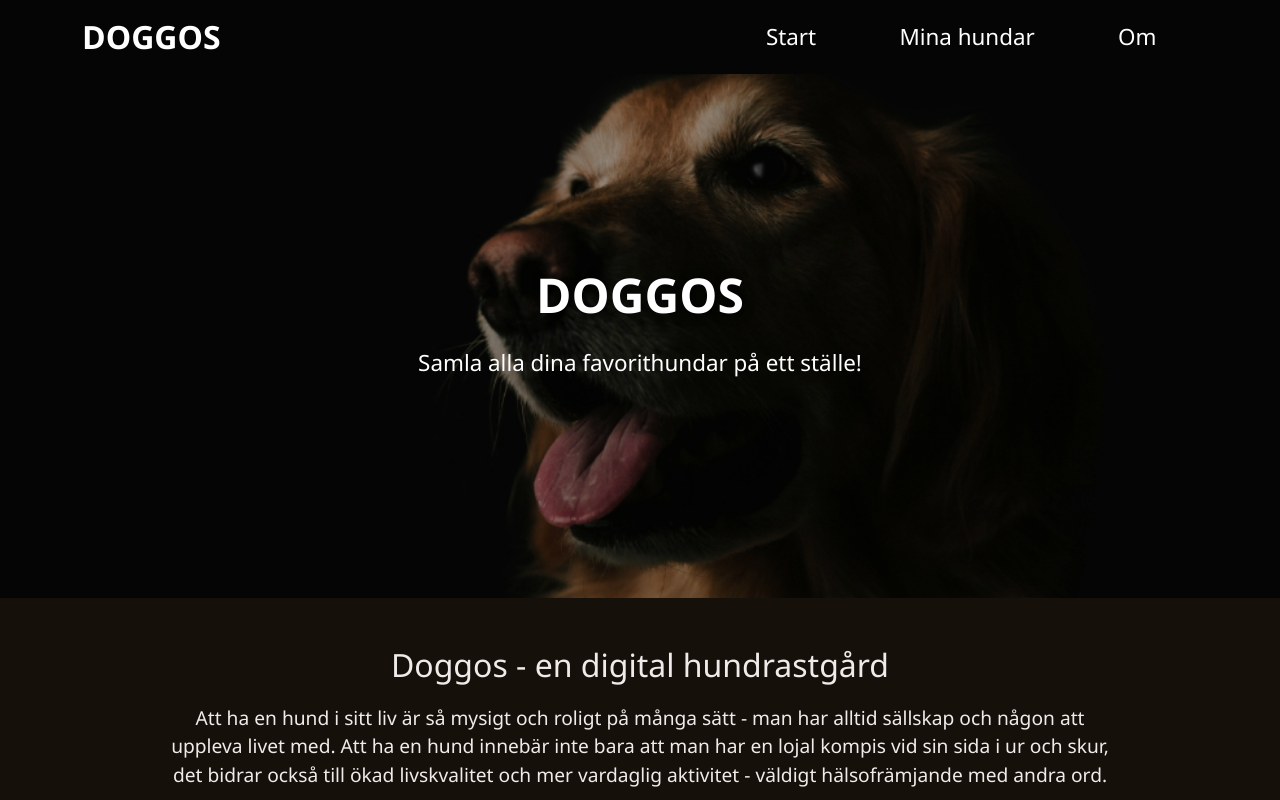
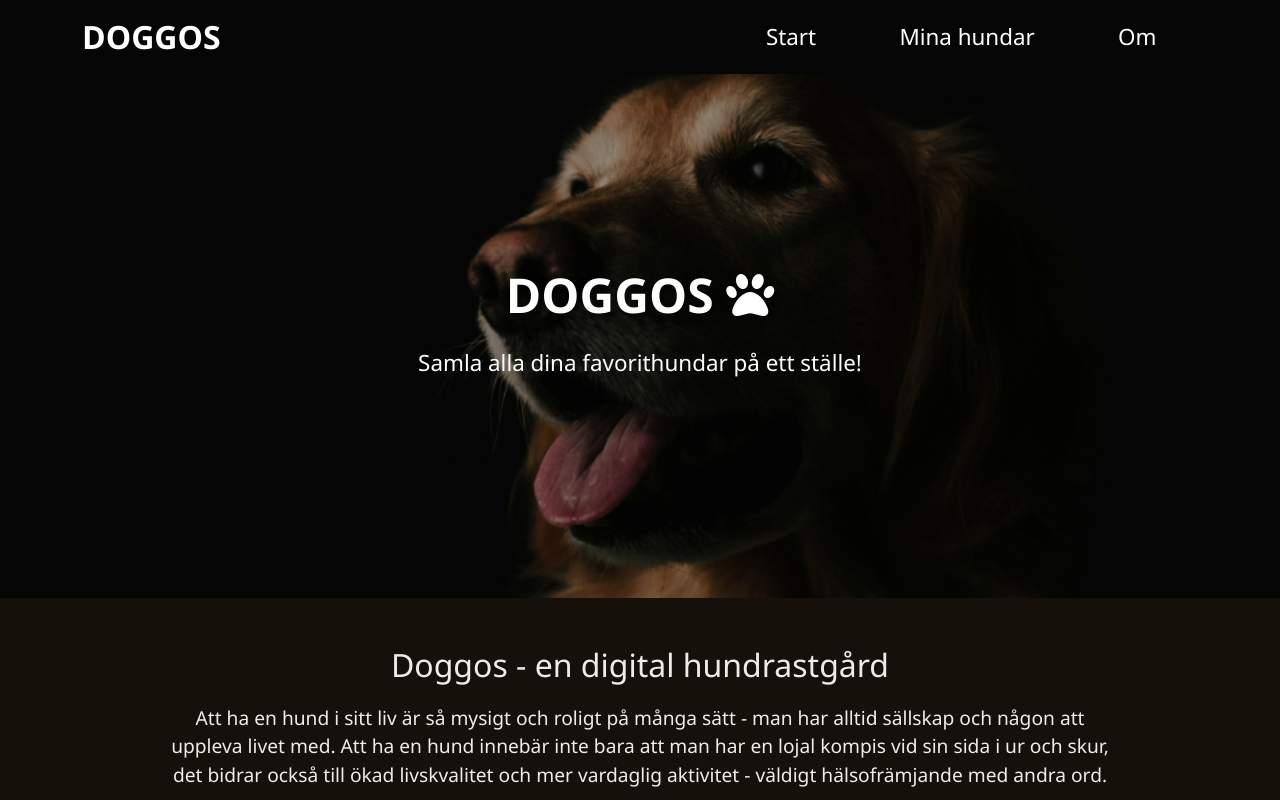
Before and after one commit to ronjanorlen/dt193gm3, a Vue app: page / in a window 1280 px wide. Shown: the top 800 px of the page. Built offline with nearby package versions, Linux system fonts and the light colour scheme.

Commit message:
Inkluderat ikon på startsida, uppdaterat readme-fil

```diff
--- a/src/components/Header.vue
+++ b/src/components/Header.vue
@@ -33,7 +33,7 @@
         </nav>
         <!-- Text på bannerbild -->
         <div class="infostart">
-            <h1>DOGGOS</h1>
+            <h1>DOGGOS <i class="fa-solid fa-paw"></i></h1>
             <p>Samla alla dina favorithundar på ett ställe!</p>
         </div>
         <!-- Overlay -->
```
Also changed, not shown: 1 other file (tests, documents, lock files or other folders).
